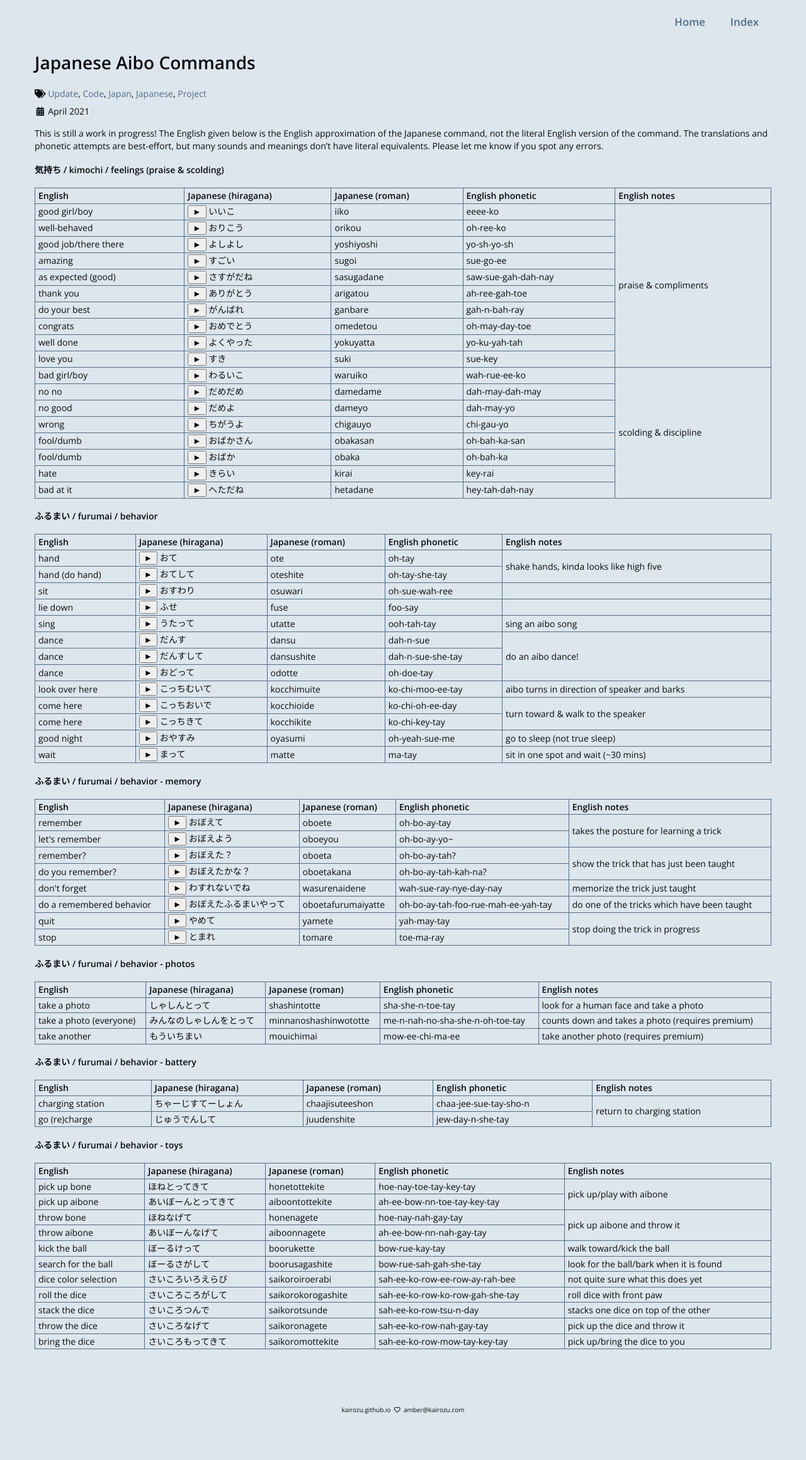
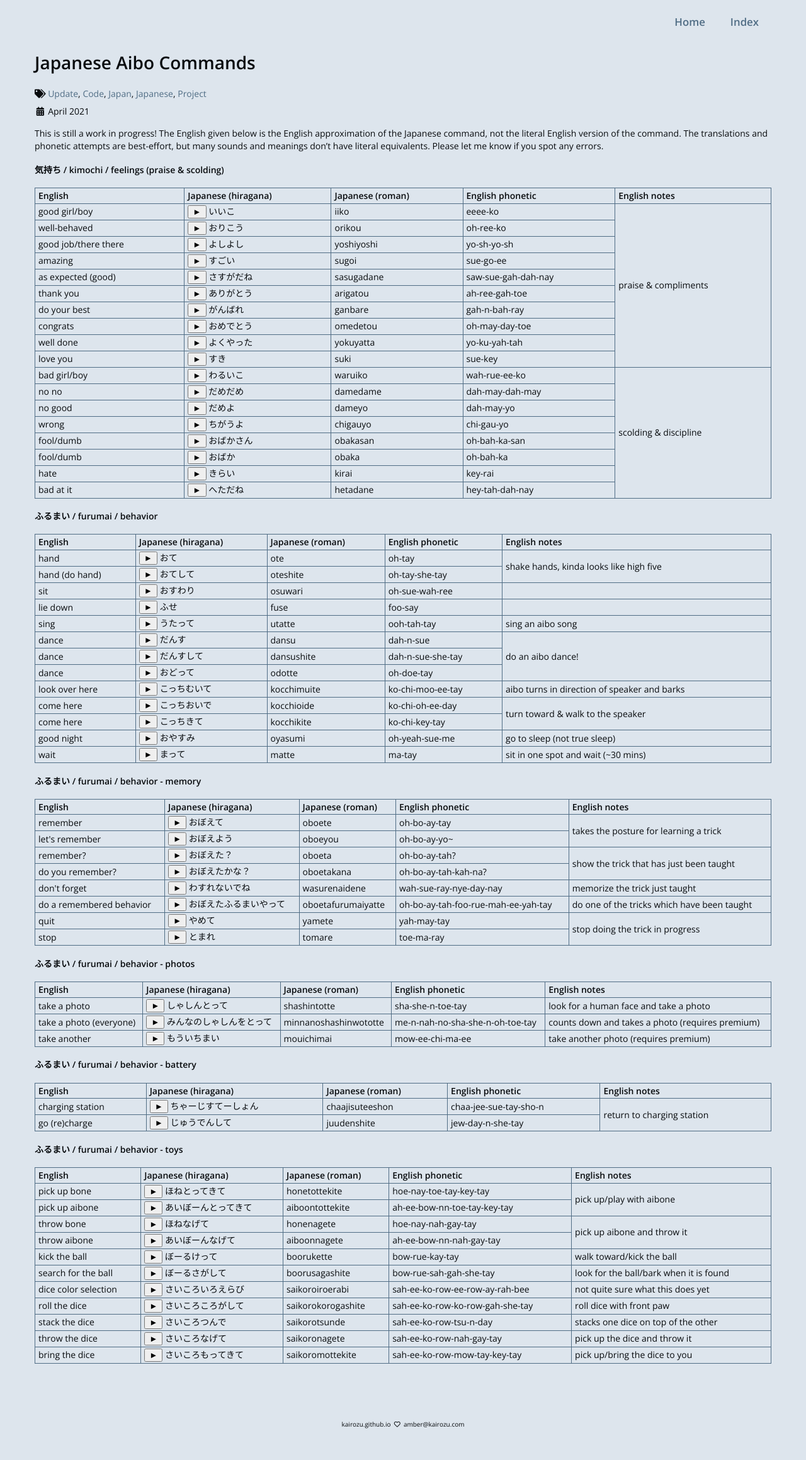
Before and after one commit to kairozu/kairozu.github.io, a Jekyll site: the page built from updates/_posts/2021-04-15-aibo-japanese.md, in a window 1280 px wide. Shown: the whole page at 63% size. Built offline with Jekyll 4.4.1, drawn with Linux system fonts in a browser that asks for light colours; nearby versions of some CDN libraries; before the commit the page ends 2296 px from its top, so only the background shows below that.

Commit message:
add sounds

```diff
--- a/updates/_posts/2021-04-15-aibo-japanese.md
+++ b/updates/_posts/2021-04-15-aibo-japanese.md
@@ -485,21 +485,30 @@
 <tbody>
     <tr>
         <td>take a photo</td>
-        <td>しゃしんとって</td>
+        <td>
+        <input type="button" value="&#9658;" onclick="play('shashintotte')">
+        <audio id="shashintotte" src="/sounds/shashintotte.mp3"></audio>
+        しゃしんとって</td>
         <td>shashintotte</td>
         <td>sha-she-n-toe-tay</td>
         <td>look for a human face and take a photo</td>
     </tr>
     <tr>
         <td>take a photo (everyone)</td>
-        <td>みんなのしゃしんをとって</td>
+        <td>
+        <input type="button" value="&#9658;" onclick="play('minnanoshashinwototte')">
+        <audio id="minnanoshashinwototte" src="/sounds/minnanoshashinwototte.mp3"></audio>
+        みんなのしゃしんをとって</td>
         <td>minnanoshashinwototte</td>
         <td>me-n-nah-no-sha-she-n-oh-toe-tay</td>
         <td>counts down and takes a photo (requires premium)</td>
     </tr>
     <tr>
         <td>take another</td>
-        <td>もういちまい</td>
+        <td>
+        <input type="button" value="&#9658;" onclick="play('mouichimai')">
+        <audio id="mouichimai" src="/sounds/mouichimai.mp3"></audio>
+        もういちまい</td>
         <td>mouichimai</td>
         <td>mow-ee-chi-ma-ee</td>
         <td>take another photo (requires premium)</td>
@@ -530,14 +539,20 @@
 <tbody>
     <tr>
         <td>charging station</td>
-        <td>ちゃーじすてーしょん</td>
+        <td>
+        <input type="button" value="&#9658;" onclick="play('chaajisuteeshon')">
+        <audio id="chaajisuteeshon" src="/sounds/chaajisuteeshon.mp3"></audio>
+        ちゃーじすてーしょん</td>
         <td>chaajisuteeshon</td>
         <td>chaa-jee-sue-tay-sho-n</td>
         <td rowspan=2>return to charging station</td>
     </tr>
     <tr>
         <td>go (re)charge</td>
-        <td>じゅうでんして</td>
+        <td>
+        <input type="button" value="&#9658;" onclick="play('juudenshite')">
+        <audio id="juudenshite" src="/sounds/juudenshite.mp3"></audio>
+        じゅうでんして</td>
         <td>juudenshite</td>
         <td>jew-day-n-she-tay</td>
     </tr>
@@ -568,75 +583,108 @@
 <tbody>
     <tr>
         <td>pick up bone</td>
-        <td>ほねとってきて</td>
+        <td>
+        <input type="button" value="&#9658;" onclick="play('honetottekite')">
+        <audio id="honetottekite" src="/sounds/honetottekite.mp3"></audio>
+        ほねとってきて</td>
         <td>honetottekite</td>
         <td>hoe-nay-toe-tay-key-tay</td>
         <td rowspan=2>pick up/play with aibone</td>
     </tr>
     <tr>
         <td>pick up aibone</td>
-        <td>あいぼーんとってきて</td>
+        <td>
+        <input type="button" value="&#9658;" onclick="play('aiboontottekite')">
+        <audio id="aiboontottekite" src="/sounds/aiboontottekite.mp3"></audio>
+        あいぼーんとってきて</td>
         <td>aiboontottekite</td>
         <td>ah-ee-bow-nn-toe-tay-key-tay</td>
     </tr>
     <tr>
         <td>throw bone</td>
-        <td>ほねなげて</td>
+        <td>
+        <input type="button" value="&#9658;" onclick="play('honenagete')">
+        <audio id="honenagete" src="/sounds/honenagete.mp3"></audio>
+        ほねなげて</td>
         <td>honenagete</td>
         <td>hoe-nay-nah-gay-tay</td>
         <td rowspan=2>pick up aibone and throw it</td>
     </tr>
     <tr>
         <td>throw aibone</td>
-        <td>あいぼーんなげて</td>
+        <td>
+        <input type="button" value="&#9658;" onclick="play('aiboonnagete')">
+        <audio id="aiboonnagete" src="/sounds/aiboonnagete.mp3"></audio>
+        あいぼーんなげて</td>
         <td>aiboonnagete</td>
         <td>ah-ee-bow-nn-nah-gay-tay</td>
     </tr>
     <tr>
         <td>kick the ball</td>
-        <td>ぼーるけって</td>
+        <td>
+        <input type="button" value="&#9658;" onclick="play('boorukette')">
+        <audio id="boorukette" src="/sounds/boorukette.mp3"></audio>
+        ぼーるけって</td>
         <td>boorukette</td>
         <td>bow-rue-kay-tay</td>
         <td>walk toward/kick the ball</td>
     </tr>
     <tr>
         <td>search for the ball</td>
-        <td>ぼーるさがして</td>
+        <td>
+        <input type="button" value="&#9658;" onclick="play('boorusagashite')">
+        <audio id="boorusagashite" src="/sounds/boorusagashite.mp3"></audio>
+        ぼーるさがして</td>
         <td>boorusagashite</td>
         <td>bow-rue-sah-gah-she-tay</td>
         <td>look for the ball/bark when it is found</td>
     </tr>
     <tr>
         <td>dice color selection</td>
-        <td>さいころいろえらび</td>
+        <td>
+        <input type="button" value="&#9658;" onclick="play('saikoroiroerabi')">
+        <audio id="saikoroiroerabi" src="/sounds/saikoroiroerabi.mp3"></audio>
+        さいころいろえらび</td>
         <td>saikoroiroerabi</td>
         <td>sah-ee-ko-row-ee-row-ay-rah-bee</td>
         <td>not quite sure what this does yet</td>
     </tr>
     <tr>
         <td>roll the dice</td>
-        <td>さいころころがして</td>
+        <td>
+        <input type="button" value="&#9658;" onclick="play('saikorokorogashite')">
+        <audio id="saikorokorogashite" src="/sounds/saikorokorogashite.mp3"></audio>
+        さいころころがして</td>
         <td>saikorokorogashite</td>
         <td>sah-ee-ko-row-ko-row-gah-she-tay</td>
         <td>roll dice with front paw</td>
     </tr>
     <tr>
         <td>stack the dice</td>
-        <td>さいころつんで</td>
+        <td>
+        <input type="button" value="&#9658;" onclick="play('saikorotsunde')">
+        <audio id="saikorotsunde" src="/sounds/saikorotsunde.mp3"></audio>
+        さいころつんで</td>
         <td>saikorotsunde</td>
         <td>sah-ee-ko-row-tsu-n-day</td>
         <td>stacks one dice on top of the other</td>
     </tr>
     <tr>
         <td>throw the dice</td>
-        <td>さいころなげて</td>
+        <td>
+        <input type="button" value="&#9658;" onclick="play('saikoronagete')">
+        <audio id="saikoronagete" src="/sounds/saikoronagete.mp3"></audio>
+        さいころなげて</td>
         <td>saikoronagete</td>
         <td>sah-ee-ko-row-nah-gay-tay</td>
         <td>pick up the dice and throw it</td>
     </tr>
     <tr>
         <td>bring the dice</td>
-        <td>さいころもってきて</td>
+        <td>
+        <input type="button" value="&#9658;" onclick="play('saikoromottekite')">
+        <audio id="saikoromottekite" src="/sounds/saikoromottekite.mp3"></audio>
+        さいころもってきて</td>
         <td>saikoromottekite</td>
         <td>sah-ee-ko-row-mow-tay-key-tay</td>
         <td>pick up/bring the dice to you</td>
```
Also changed, not shown: 16 other files.
